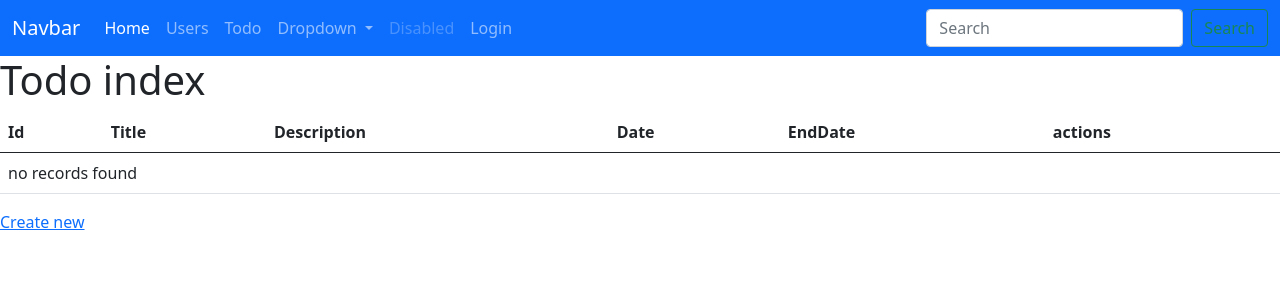
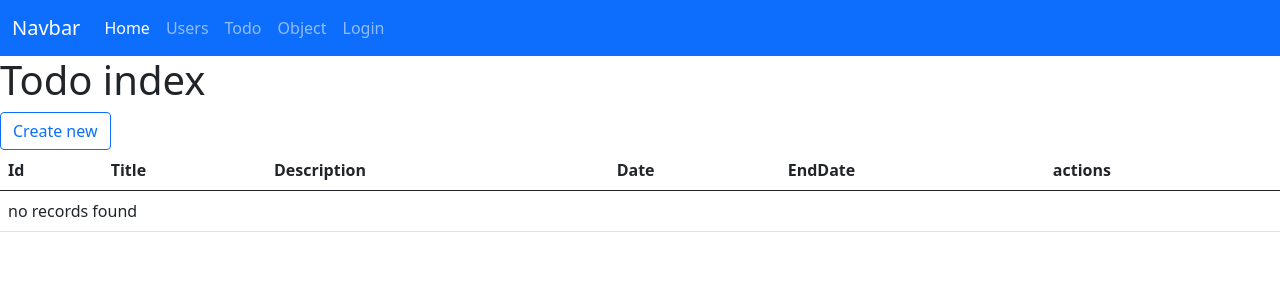
Before and after one commit to LookasNorman/hatcheryTodoSymfony, a Symfony app: template templates/todo/index.html.twig in a window 1280 px wide. Shown: the top 300 px of the page. Run offline with Twig, Linux system fonts and the light colour scheme; the template is opened without the code that fills it, so the values that code supplies are empty; some libraries are stand-ins or nearby versions.

Commit message:
Formated form, index list

```diff
--- a/src/Controller/TodoController.php
+++ b/src/Controller/TodoController.php
@@ -24,7 +24,10 @@ class TodoController extends AbstractController
     public function index(TodoRepository $todoRepository): Response
     {
         return $this->render('todo/index.html.twig', [
-            'todos' => $todoRepository->findAll(),
+            'todos' => $todoRepository->findBy([], [
+                'endDate' => 'ASC',
+                'date' => 'ASC'
+            ]),
         ]);
     }
 
--- a/templates/navbar.html.twig
+++ b/templates/navbar.html.twig
@@ -1,6 +1,6 @@
 <nav class="navbar navbar-expand-lg navbar-dark bg-primary">
     <div class="container-fluid">
-        <a class="navbar-brand" href="#">Navbar</a>
+        <a class="navbar-brand" href={{ path('main_page') }}>Navbar</a>
         <button class="navbar-toggler" type="button" data-bs-toggle="collapse" data-bs-target="#navbarSupportedContent"
                 aria-controls="navbarSupportedContent" aria-expanded="false" aria-label="Toggle navigation">
             <span class="navbar-toggler-icon"></span>
@@ -8,7 +8,7 @@
         <div class="collapse navbar-collapse" id="navbarSupportedContent">
             <ul class="navbar-nav me-auto mb-2 mb-lg-0">
                 <li class="nav-item">
-                    <a class="nav-link active" aria-current="page" href="#">Home</a>
+                    <a class="nav-link active" aria-current="page" href={{ path('main_page') }}>Home</a>
                 </li>
                 <li class="nav-item">
                     <a class="nav-link" href="{{ path('user_index') }}">Users</a>
@@ -16,23 +16,26 @@
                 <li class="nav-item">
                     <a class="nav-link" href="{{ path('todo_index') }}">Todo</a>
                 </li>
-                <li class="nav-item dropdown">
-                    <a class="nav-link dropdown-toggle" href="#" id="navbarDropdown" role="button"
-                       data-bs-toggle="dropdown" aria-expanded="false">
-                        Dropdown
-                    </a>
-                    <ul class="dropdown-menu" aria-labelledby="navbarDropdown">
-                        <li><a class="dropdown-item" href="#">Action</a></li>
-                        <li><a class="dropdown-item" href="#">Another action</a></li>
-                        <li>
-                            <hr class="dropdown-divider">
-                        </li>
-                        <li><a class="dropdown-item" href="#">Something else here</a></li>
-                    </ul>
+                <li class="nav-item">
+                    <a class="nav-link" href="{{ path('object_address_index') }}">Object</a>
                 </li>
-                <li class="nav-item">
-                    <a class="nav-link disabled" href="#" tabindex="-1" aria-disabled="true">Disabled</a>
-                </li>
+                {# <li class="nav-item dropdown"> #}
+                {# <a class="nav-link dropdown-toggle" href="#" id="navbarDropdown" role="button" #}
+                {# data-bs-toggle="dropdown" aria-expanded="false"> #}
+                {# Dropdown #}
+                {# </a> #}
+                {# <ul class="dropdown-menu" aria-labelledby="navbarDropdown"> #}
+                {# <li><a class="dropdown-item" href="#">Action</a></li> #}
+                {# <li><a class="dropdown-item" href="#">Another action</a></li> #}
+                {# <li> #}
+                {# <hr class="dropdown-divider"> #}
+                {# </li> #}
+                {# <li><a class="dropdown-item" href="#">Something else here</a></li> #}
+                {# </ul> #}
+                {# </li> #}
+                {# <li class="nav-item"> #}
+                {# <a class="nav-link disabled" href="#" tabindex="-1" aria-disabled="true">Disabled</a> #}
+                {# </li> #}
                 {% if app.user %}
                     <li><a class="nav-link" href="{{ path('app_logout') }}">Logout</a></li>
                     <li>
@@ -42,10 +45,10 @@
                     <li><a class="nav-link" href="{{ path('app_login') }}">Login</a></li>
                 {% endif %}
             </ul>
-            <form class="d-flex">
-                <input class="form-control me-2" type="search" placeholder="Search" aria-label="Search">
-                <button class="btn btn-outline-success" type="submit">Search</button>
-            </form>
+            {# <form class="d-flex"> #}
+            {# <input class="form-control me-2" type="search" placeholder="Search" aria-label="Search"> #}
+            {# <button class="btn btn-outline-success" type="submit">Search</button> #}
+            {# </form> #}
         </div>
     </div>
 </nav>
--- a/templates/object_address/index.html.twig
+++ b/templates/object_address/index.html.twig
@@ -4,7 +4,7 @@
 
 {% block body %}
     <h1>ObjectAddress index</h1>
-
+    <a class="btn btn-outline-primary" href="{{ path('object_address_new') }}">Create new</a>
     <table class="table">
         <thead>
             <tr>
@@ -38,6 +38,4 @@
         {% endfor %}
         </tbody>
     </table>
-
-    <a href="{{ path('object_address_new') }}">Create new</a>
 {% endblock %}
--- a/templates/todo/index.html.twig
+++ b/templates/todo/index.html.twig
@@ -4,7 +4,7 @@
 
 {% block body %}
     <h1>Todo index</h1>
-
+    <a class="btn btn-outline-primary" href="{{ path('todo_new') }}">Create new</a>
     <table class="table">
         <thead>
             <tr>
@@ -37,5 +37,4 @@
         </tbody>
     </table>
 
-    <a href="{{ path('todo_new') }}">Create new</a>
 {% endblock %}
--- a/templates/user/index.html.twig
+++ b/templates/user/index.html.twig
@@ -4,7 +4,7 @@
 
 {% block body %}
     <h1>User index</h1>
-
+    <a class="btn btn-outline-primary" href="{{ path('user_new') }}">Create new</a>
     <table class="table">
         <thead>
             <tr>
@@ -34,6 +34,4 @@
         {% endfor %}
         </tbody>
     </table>
-
-    <a href="{{ path('user_new') }}">Create new</a>
 {% endblock %}
```
Also changed, not shown: src/Entity/Todo.php (+18 -0 lines), src/Form/ObjectAddressType.php (+31 -6 lines), src/Form/TodoType.php (+8 -0 lines).
